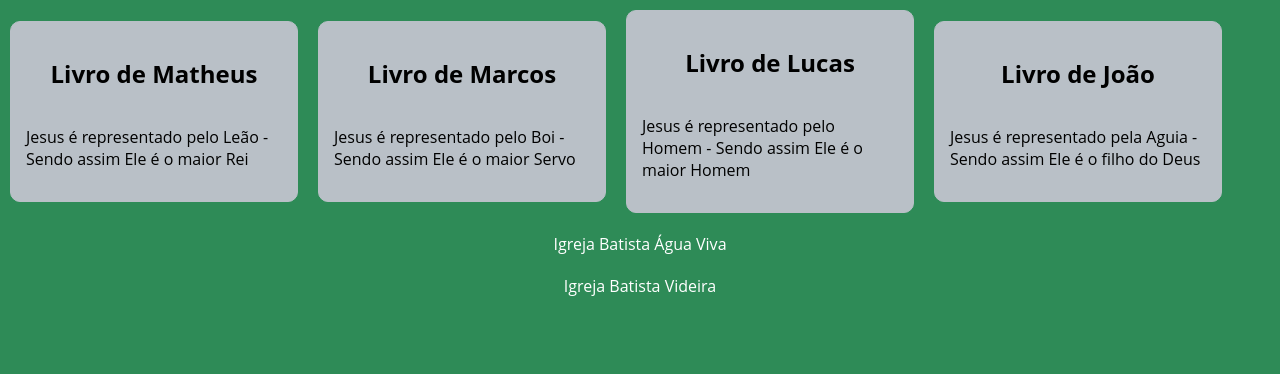
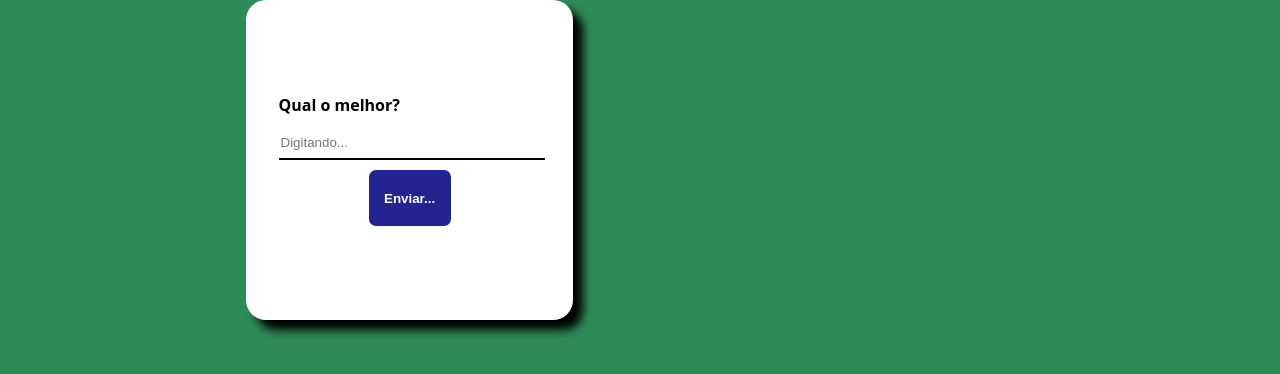
Before and after one commit to ManuMedeiros/aulas-fpr, a React (Create React App) app in the folder aula/: page / in a window 1280 px wide. Shown: the top 374 px of the page. Built offline with nearby package versions, Linux system fonts and the light colour scheme.

Commit message:
aula funcao

```diff
--- a/aula/src/App.css
+++ b/aula/src/App.css
@@ -6,12 +6,19 @@ body {
   font-family: 'Open Sans', sans-serif;
 }
 
-.App div{
+.App {
   display: flex;
+  flex-direction: column;
   align-items: center;
 }
 
-.links {
+.containder{
   display: flex;
-  flex-direction: column;
+  justify-content: center;
+  align-items: center;
+  border-radius: 20px;
+  background: #fff;
+  width: 40%;
+  height: 40vh;
+  box-shadow: 10px 10px 10px #000;
 }
--- a/aula/src/App.js
+++ b/aula/src/App.js
@@ -1,31 +1,15 @@
 import "./App.css";
-import Card from "./Components/Card";
-import Links from "./Components/Links";
-import { textCard } from "./text";
+import Button from "./Components/Button";
+import Input from "./Components/Input";
+import { CallAlert, TypeText } from "./Utils";
 
 function App() {
 
-  const showLink = true
-
   return (
     <div className="App">
-      <div>
-        <Card title={"Livro de Matheus"} text={textCard.mateus} />
-        <Card title={"Livro de Marcos"} text={textCard.marcos} />
-        <Card title={"Livro de Lucas"} text={textCard.lucas} />
-        <Card title={"Livro de João"} text={textCard.joao} />
-      </div>
-      <div className="links">
-        <Links
-          link={"https://www.youtube.com/c/%C3%81guaVivaRibeir%C3%A3oPires"}
-          church={"Igreja Batista Água Viva"}
-          showLink={showLink}
-        />
-        <Links
-          link={"https://www.youtube.com/c/IgrejaEvAVideira"}
-          church={"Igreja Batista Videira"}
-          showLink={showLink}
-        />
+      <div className="containder">
+        <Input onChange={(e) => { TypeText(e.target.value) }} />
+        <Button call={() => CallAlert("Maça", "Cenoura")}/>
       </div>
     </div>
   );
--- /dev/null
+++ b/aula/src/Components/Button/index.jsx
@@ -0,0 +1,10 @@
+import React from "react";
+import "./style.css"
+
+const Button = ({ call }) => {
+  return (
+    <button onClick={call}>Enviar...</button>
+  );
+};
+
+export default Button;
--- /dev/null
+++ b/aula/src/Components/Button/style.css
@@ -0,0 +1,9 @@
+button {
+    width: 25%;
+    height: 7vh;
+    border: none;
+    border-radius: 7px;
+    background: #232392;
+    color: #fff;
+    font-weight: bold;
+}
--- /dev/null
+++ b/aula/src/Components/Input/index.jsx
@@ -0,0 +1,15 @@
+import React from "react";
+import "./style.css";
+
+const Input = ({ onChange }) => {
+  return (
+    <>
+      <div>
+        <label>Qual o melhor?</label>
+        <input type="text" placeholder="Digitando..." onChange={onChange} />
+      </div>
+    </>
+  );
+};
+
+export default Input;
--- /dev/null
+++ b/aula/src/Components/Input/style.css
@@ -0,0 +1,20 @@
+div {
+    display: flex;
+    flex-direction: column;
+    width: 80%;
+}
+
+label {
+    color: #000;
+    font-weight: bold;
+}
+
+input {
+    width: 100%;
+    margin: 10px 0;
+    height: 30px;
+    border-top: none;
+    border-left: none;
+    border-right: none;
+    border-bottom: 2px solid #000;
+}
--- /dev/null
+++ b/aula/src/Utils/index.jsx
@@ -0,0 +1,7 @@
+export const TypeText = (typing) => {
+    console.log(`${typing} É muito louco!`)
+}
+
+export const CallAlert = (fruit, juicy) => {
+    alert(`Profiro a fruta ${fruit} do que o suco de ${juicy}`)
+}
```
